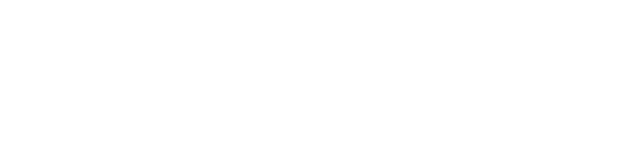
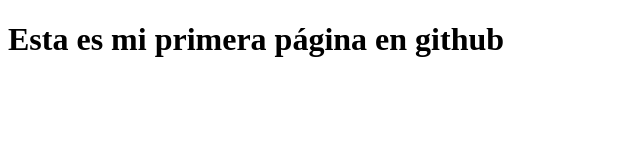
Before and after one commit to ccarril/New_proyect, a plain HTML site: page index.html in a window 1280 px wide. Shown: the whole page, without its empty margins (0-640 px from the left). Drawn offline with Linux system fonts and the light colour scheme.

Commit message:
ADD: some text on body

```diff
--- a/index.html
+++ b/index.html
@@ -5,5 +5,7 @@
 </head>
 <body>
 
+	<h1>Esta es mi primera página en github</h1>
+
 </body>
 </html>
```
